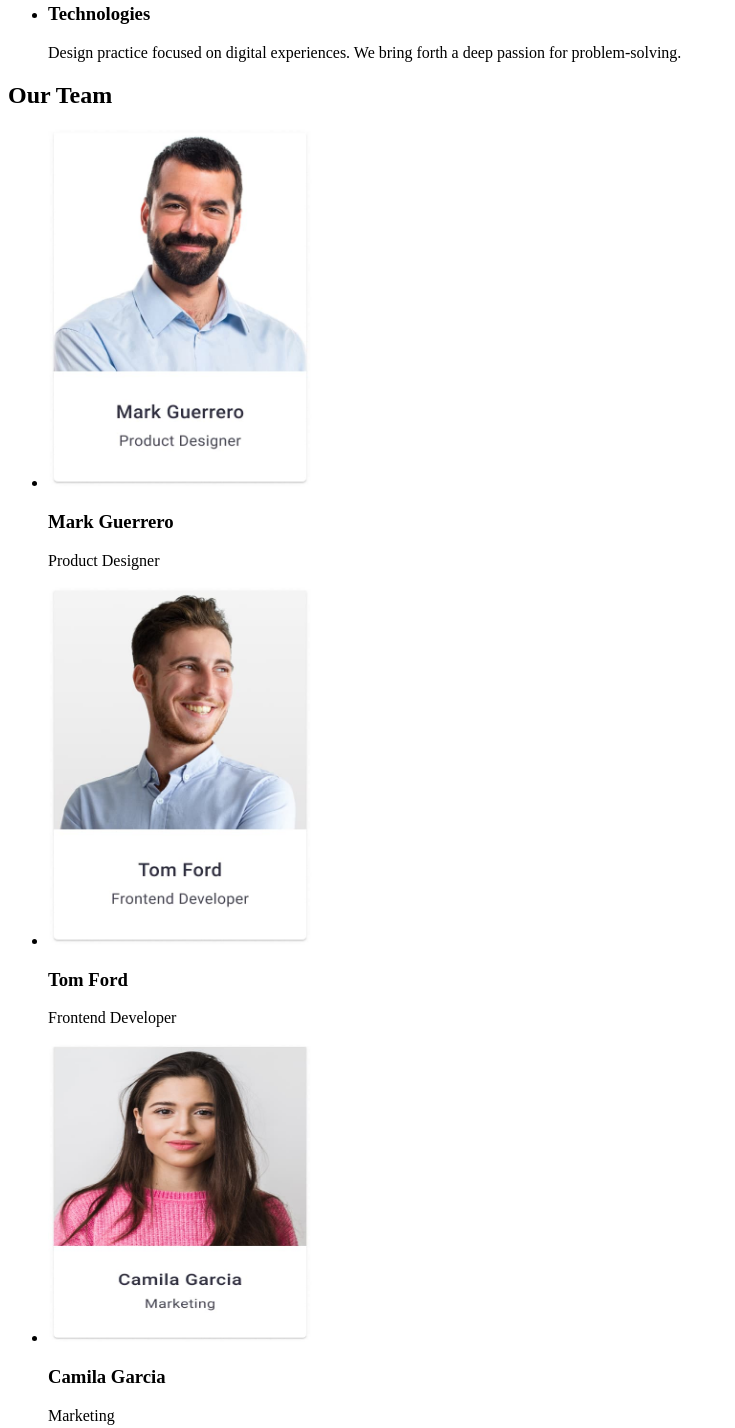
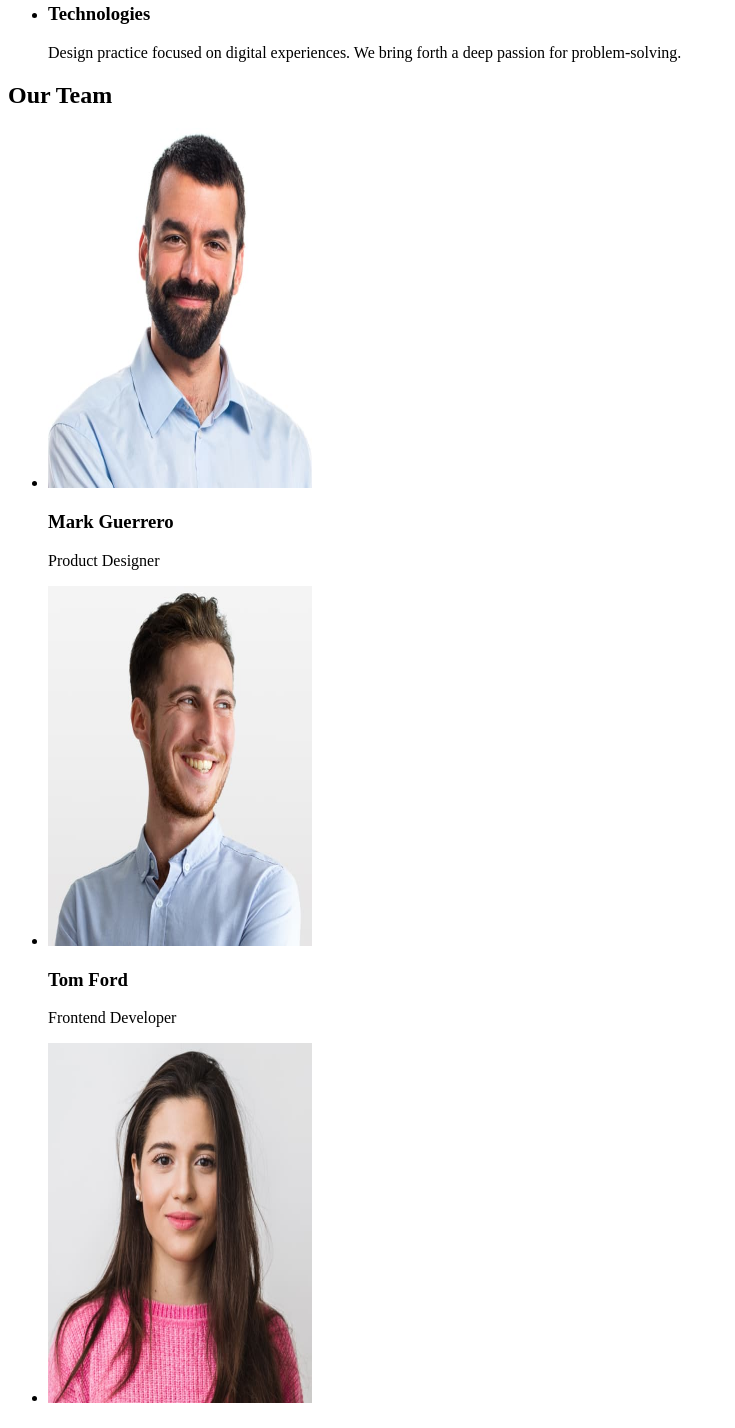
Before and after one commit to IuliiaDubinska/goit-markup-hw-01, a plain HTML site: page index.html in a window 1280 px wide. Shown: the part 532-1960 px from the top of the page, without its empty margins (0-735 px from the left). Drawn offline with Linux system fonts and the light colour scheme.

Commit message:
modified:   .DS_Store         new file:   images/img1.jpg         new file:   images/img2.jpg         new file:   images/img3.jpg         new file:   images/img4.jpg         deleted:    images/teamcard1.jpg         deleted:    images/teamcard2.jpg         deleted:    images/teamcard3.jpg         deleted:    images/teamcard4.jpg         modified:   index.html

```diff
--- a/index.html
+++ b/index.html
@@ -73,19 +73,19 @@
           <li>
             <a href="">
               <img
-                src="./images/teamcard1.jpg"
-                alt="Mark Guerrero
-Product Designer"
+                src="./images/img1.jpg"
+                alt="Mark Guerrero"
                 height="360"
                 width="264"
-            /></a>
+              />
+            </a>
             <h3>Mark Guerrero</h3>
             <p>Product Designer</p>
           </li>
           <li>
             <a href=""
               ><img
-                src="./images/teamcard2.jpg"
+                src="./images/img2.jpg"
                 alt="TomFord
 Frontend Developer"
                 height="360"
@@ -97,10 +97,10 @@ Frontend Developer"
           <li>
             <a href=""
               ><img
-                src="./images/teamcard3.jpg"
+                src="./images/img3.jpg"
                 alt="Camila Garcia
 Marketing"
-                height="300"
+                height="360"
                 width="264"
             /></a>
             <h3>Camila Garcia</h3>
@@ -109,7 +109,7 @@ Marketing"
           <li>
             <a href=""
               ><img
-                src="./images/teamcard4.jpg"
+                src="./images/img4.jpg"
                 alt="Daniel Wilson
 UI Designer"
                 height="360"
```
Also changed, not shown: images/img1.jpg (added), images/img2.jpg (added), images/img3.jpg (added), images/img4.jpg (added), images/teamcard1.jpg (deleted), images/teamcard2.jpg (deleted), images/teamcard3.jpg (deleted), images/teamcard4.jpg (deleted), 1 other file.
